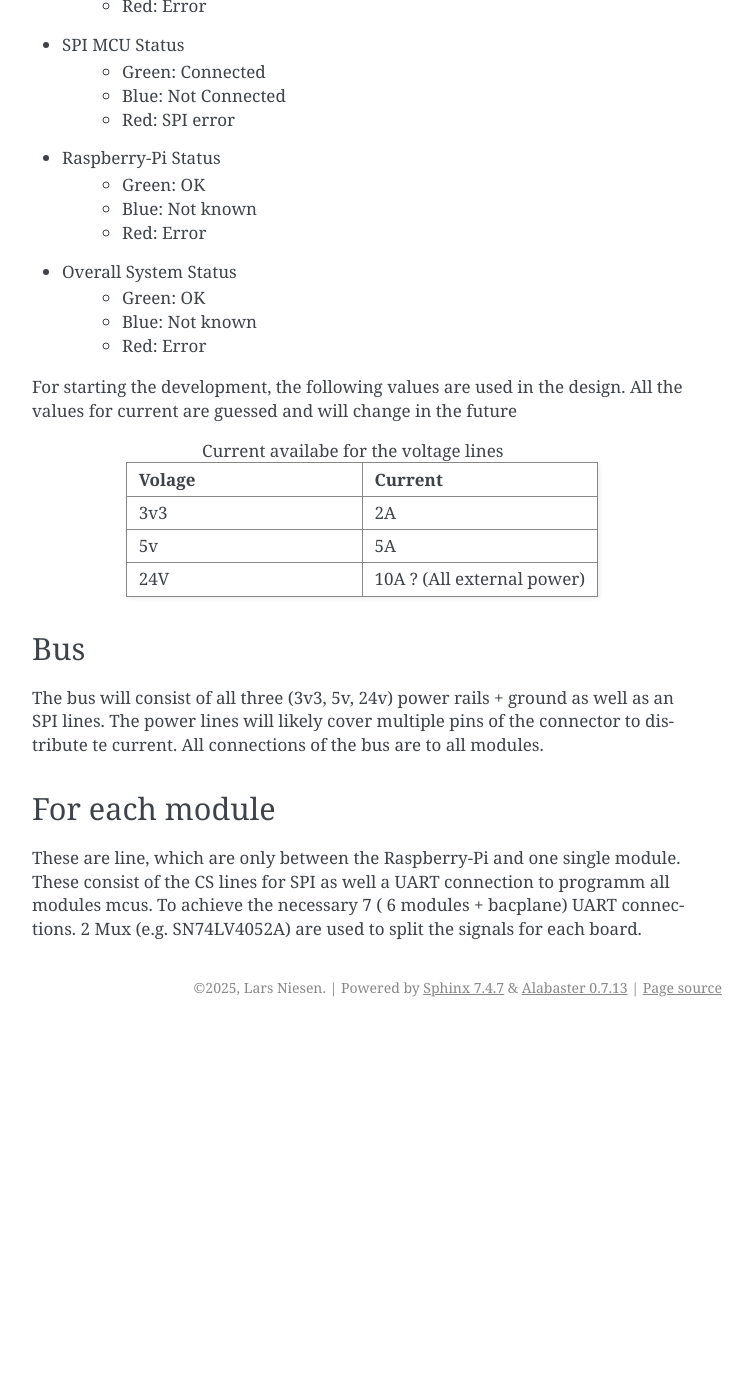
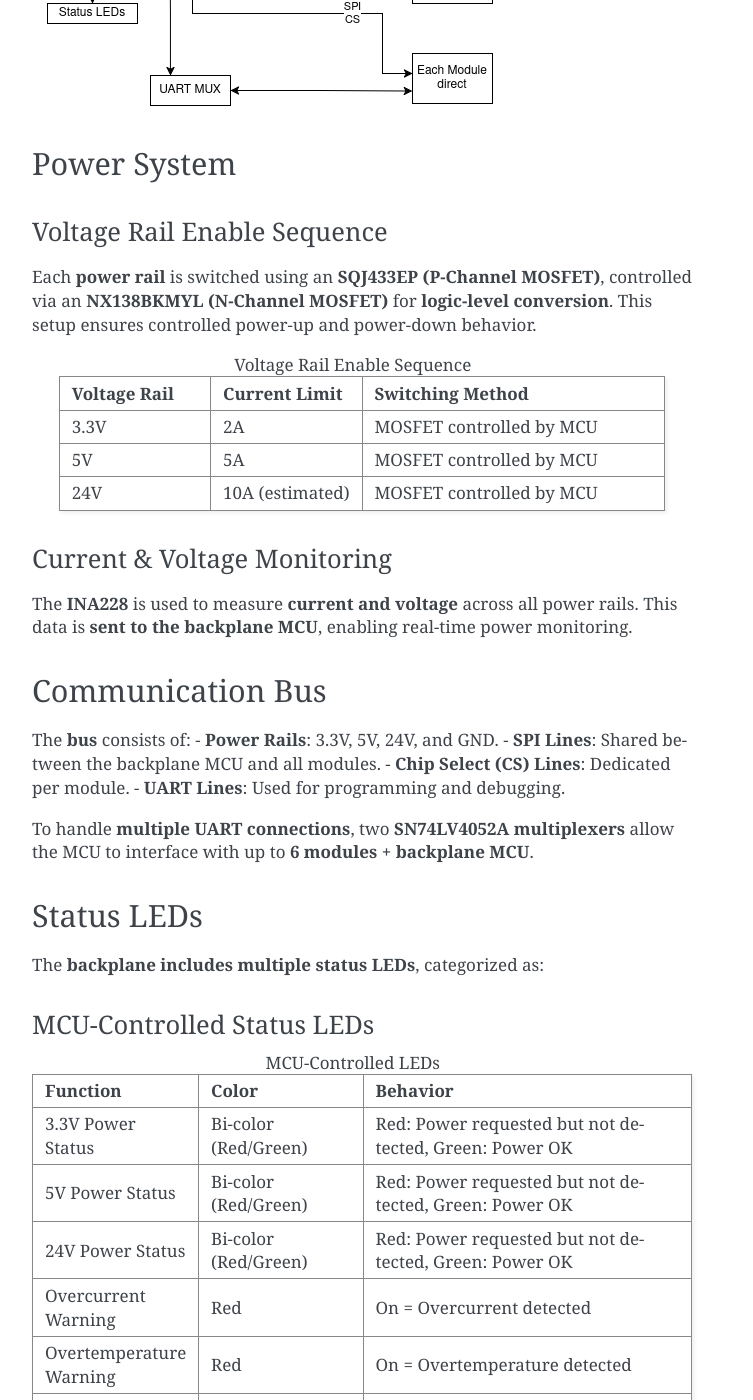
Before and after one commit to TripleTrable/OpenMTB, a Sphinx documentation site: the page built from docs/backplane.rst, in a window 1280 px wide and 1400 px high, scrolled down 1017 px. Shown: the whole window, without its empty margins (388-1141 px from the left). Built offline with Sphinx 7.4.7, drawn with Linux system fonts in a browser that asks for light colours; before the commit the page ends 2044 px from its top, so only the background shows below that; some of the changed text lies outside the part shown.

Commit message:
Append documentation of project current status

```diff
--- a/docs/backplane.rst
+++ b/docs/backplane.rst
@@ -1,75 +1,154 @@
-OpenMTB backplane
+OpenMTB Backplane
 =================
 
-The backplane consist of three main areas. The bus itself, consisting of
-different voltage lines as well as the SPI data lines an CS lines. The other two
-areas are power conversion and the mcu control area.
+Overview
+--------
 
-To prevent any problems with power during boot-up, all voltages have to be
-enabled with a mosfet by the mcu on the board. This allows the Raspberry-Pi to
-first enable 3v3 and 5v to initialize the modules. Once all modules are finished
-initializing, the 24v rail is enabled fully powering the system. Also all
-voltage rails are measured by the mcu with an INA228/INA238.
+The Open Modular Test Bench (OpenMTB) **backplane** serves as the core **power and communication hub** for all connected modules. It consists of **three main areas**:
 
+1. **Power Distribution** – Includes regulated **3.3V, 5V, and 24V** power rails with controlled enable/disable functionality.
+2. **Communication Bus** – SPI-based data exchange between the **backplane MCU** and all connected modules.
+3. **MCU Control Area** – Handles **voltage monitoring, power sequencing, and communication management**.
+
+The **backplane MCU** controls the power rails via **MOSFETs** to prevent inrush current issues during boot-up. The **power sequence** follows:
+1. **3.3V and 5V enabled first** – Allows the main MCU to initialize all modules.
+2. **24V enabled last** – Fully powers the system after initialization is complete.
+
+All **power rails are monitored** using the **INA228/INA238** for **voltage and current sensing**.
 
 .. image:: ./images/backplane-diagram.png
 
+Power System
+------------
+
+Voltage Rail Enable Sequence
+^^^^^^^^^^^^^^^^^^^^^^^^^^^^
+
+Each **power rail** is switched using an **SQJ433EP (P-Channel MOSFET)**, controlled via an **NX138BKMYL (N-Channel MOSFET)** for **logic-level conversion**. This setup ensures controlled power-up and power-down behavior.
+
+.. list-table:: Voltage Rail Enable Sequence
+   :widths: 25 25 50
+   :header-rows: 1
+
+   * - **Voltage Rail**
+     - **Current Limit**
+     - **Switching Method**
+   * - 3.3V
+     - 2A
+     - MOSFET controlled by MCU
+   * - 5V
+     - 5A
+     - MOSFET controlled by MCU
+   * - 24V
+     - 10A (estimated)
+     - MOSFET controlled by MCU
+
+Current & Voltage Monitoring
+^^^^^^^^^^^^^^^^^^^^^^^^^^^^
+
+The **INA228** is used to measure **current and voltage** across all power rails. This data is **sent to the backplane MCU**, enabling real-time power monitoring.
 
 
-Currently the following LEDs are planned for the status. All are RGB.
-These are only the First concepts and it is to assume that everything can and
-will change.
+Communication Bus
+-----------------
 
-* 1 LED for each voltage Rail:
-    * Green: Enabled
-    * Blue: Disabled
-    * Red: Error
+The **bus** consists of:
+- **Power Rails**: 3.3V, 5V, 24V, and GND.
+- **SPI Lines**: Shared between the backplane MCU and all modules.
+- **Chip Select (CS) Lines**: Dedicated per module.
+- **UART Lines**: Used for programming and debugging.
 
-* SPI MCU Status
-    * Green: Connected
-    * Blue: Not Connected
-    * Red: SPI error
-
-* Raspberry-Pi Status
-    * Green: OK
-    * Blue: Not known
-    * Red: Error
-
-* Overall System Status
-    * Green: OK
-    * Blue: Not known
-    * Red: Error
+To handle **multiple UART connections**, two **SN74LV4052A multiplexers** allow the MCU to interface with up to **6 modules + backplane MCU**.
 
 
-For starting the development, the following values are used in the design. All
-the values for current are guessed and will change in the future
+Status LEDs
+-----------
 
-.. list-table:: Current availabe for the voltage lines
-   :widths: 25 25
+The **backplane includes multiple status LEDs**, categorized as:
+
+MCU-Controlled Status LEDs
+^^^^^^^^^^^^^^^^^^^^^^^^^^
+
+.. list-table:: MCU-Controlled LEDs
+   :widths: 25 25 50
    :header-rows: 1
 
-   * - Volage
-     - Current
-   * - 3v3
-     - 2A
-   * - 5v
-     - 5A
-   * - 24V
-     - 10A ? (All external power)
+   * - **Function**
+     - **Color**
+     - **Behavior**
+   * - 3.3V Power Status
+     - Bi-color (Red/Green)
+     - Red: Power requested but not detected, Green: Power OK
+   * - 5V Power Status
+     - Bi-color (Red/Green)
+     - Red: Power requested but not detected, Green: Power OK
+   * - 24V Power Status
+     - Bi-color (Red/Green)
+     - Red: Power requested but not detected, Green: Power OK
+   * - Overcurrent Warning
+     - Red
+     - On = Overcurrent detected
+   * - Overtemperature Warning
+     - Red
+     - On = Overtemperature detected
+   * - System Fault/Error
+     - Bi-color (Red/Green)
+     - Red: Error, Green: System OK
+   * - MCU Heartbeat
+     - Blue
+     - Slow Blink = Normal, Fast Blink = Error
+   * - Firmware Update Mode
+     - Yellow
+     - Blinking = Firmware update in progress
+
+Hardware-Controlled Communication LEDs
+^^^^^^^^^^^^^^^^^^^^^^^^^^^^^^^^^^^^^^
+
+.. list-table:: Hardware-Controlled LEDs
+   :widths: 30 70
+   :header-rows: 1
+
+   * - **Function**
+     - **Implementation**
+   * - SPI Activity LED
+     - Schmitt Trigger (74HC14) or XOR Edge Detector (74HC86) on SCK
+   * - UART TX LED
+     - MOSFET-based detection on TX line
+   * - UART RX LED
+     - MOSFET-based detection on RX line
+   * - I2C Activity LED
+     - RC Filter + Transistor on SCL
 
 
-Bus
----
+All **MCU-controlled LEDs** are managed via **GPIO expanders**:
+- **MCP23S17 (SPI, 16 GPIOs)**
+- **MCP23017 (I2C, 16 GPIOs)**
+- **74HC595 (SPI Shift Register, 8 per chip) for daisy-chaining additional LEDs**
 
-The bus will consist of all three (3v3, 5v, 24v) power rails + ground as well as an SPI
-lines. The power lines will likely cover multiple pins of the connector to
-distribute te current. All connections of the bus are to all modules.
 
-For each module
----------------
+Module-Specific Communication
+-----------------------------
 
-These are line, which are only between the Raspberry-Pi and one single module.
-These consist of the CS lines for SPI as well a UART connection to programm all
-modules mcus. To achieve the necessary 7 ( 6 modules + bacplane) UART
-connections. 2 Mux (e.g. SN74LV4052A) are used to split the signals for each
-board.
+Each **module** has dedicated SPI **CS lines** and a **UART connection** for firmware updates and debugging.
+
+To expand UART connections, one **SN74LV4052A multiplexers** is used, providing:
+- **Up to 4 UART connections **.
+- **Seamless MCU communication with each module.**
+
+Future Improvements
+-------------------
+
+- **Optimize SPI bus performance** by evaluating **bus speed and signal integrity**.
+- **Test overcurrent protection thresholds** with INA228.
+- **Review power sequencing logic** for improved stability.
+- **Enhance system monitoring with additional error handling LEDs.**
+
+
+**Final Thoughts**
+^^^^^^^^^^^^^^^^^^
+
+- **Backplane MCU enables and monitors power rails.**
+- **High-side MOSFET switching with logic-level conversion (SQJ433EP + NX138BKMYL).**
+- **Real-time current & voltage sensing with INA228.**
+- **Efficient UART handling using SN74LV4052A multiplexers.**
+- **MCU-controlled and hardware-driven LEDs for system diagnostics.**
```
Also changed, not shown: docs/images/backplane-diagram.png.
